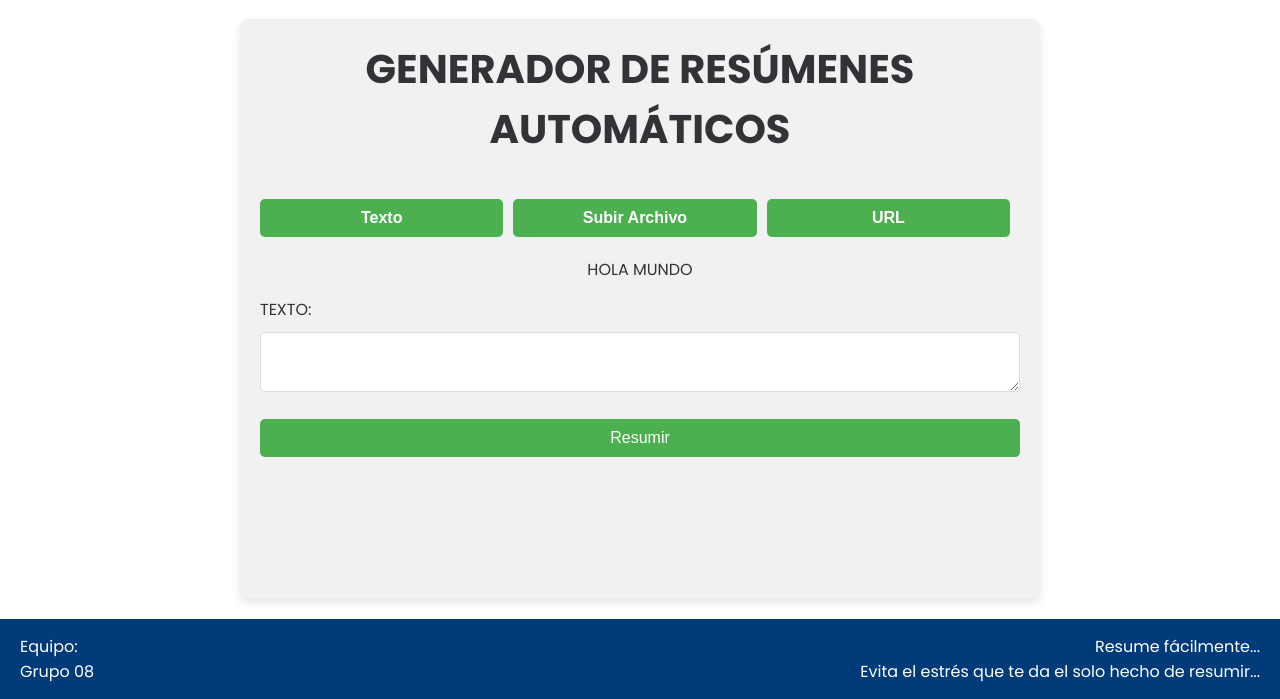
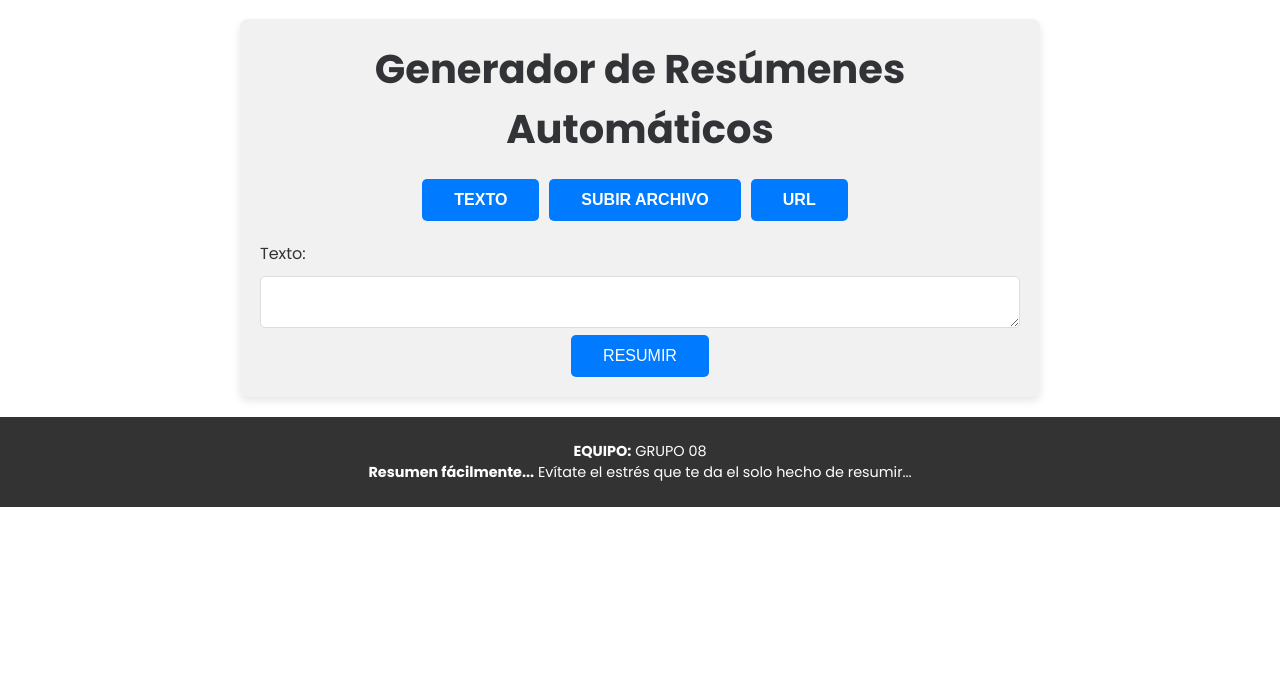
Before and after one commit to ElvisCA01/ResumenTextoPage, a Django app: page / in a window 1280 px wide. Shown: the part 101-800 px from the top of the page. Run offline with Django 5.2, Linux system fonts and the light colour scheme.

Commit message:
Cambios de Interfaz
Cambio básico de diseño de Index y Style

```diff
--- a/resumen_app/templates/index.html
+++ b/resumen_app/templates/index.html
@@ -7,19 +7,14 @@
     <link rel="stylesheet" href="style.css">
 </head>
 <body>
-    <header class="header">
-        <div class="menu container">
-            <a href="inicio.html" class="logo">Inicio</a>
-            <input type="checkbox" id="menu" />
-            <label for="menu">
-                <img src="#" class="menu-icono" alt="">
-            </label>
-            <nav class="navbar">
-                <ul>
-                    <li><a href="#">Generador de Resumen</a></li>
-                </ul>
-            </nav>
-        </div>
+    <header>
+        <nav>
+            <a href="inicio.html" class="logo">Concentra</a>
+            <div class="menu">
+                <a href="inicio.html" class="menu-item">INICIO</a>
+                <a href="index.html" class="menu-item">GENERADOR DE RESUMEN</a>
+            </div>
+        </nav>
     </header>
 
     <!-- Contenedor para las pestañas y formularios -->
@@ -36,7 +31,6 @@
         <!-- Contenido de cada pestaña -->
         <div id="texto" class="tab-content active">
             <form method="POST" enctype="multipart/form-data" action="{% url 'resumir' %}">
-                Hola mundo
                 <label for="input_texto">Texto:</label>
                 <textarea id="input_texto" name="input_texto"></textarea>
                 <button type="submit">Resumir</button>
@@ -45,7 +39,6 @@
 
         <div id="archivo" class="tab-content">
             <form method="POST" enctype="multipart/form-data" action="{% url 'resumir' %}">
-                Hola mundo
                 <label for="input_archivo">Subir Archivo:</label>
                 <input type="file" id="input_archivo" name="input_archivo">
                 <button type="submit">Resumir</button>
@@ -54,13 +47,19 @@
 
         <div id="url" class="tab-content">
             <form method="POST" enctype="multipart/form-data" action="{% url 'resumir' %}">
-                Hola mundo
                 <label for="input_url">URL:</label>
                 <input type="text" id="input_url" name="input_url">
                 <button type="submit">Resumir</button>
             </form>
         </div>
     </div>
+
+    <footer>
+        <div class="footer-content">
+            <p><strong>EQUIPO:</strong> GRUPO 08</p>
+            <p><strong>Resumen fácilmente...</strong> Evítate el estrés que te da el solo hecho de resumir...</p>
+        </div>
+    </footer>
 
     <script>
         function openTab(event, tabName) {
@@ -82,21 +81,5 @@
             event.currentTarget.classList.add("active");
         }
     </script>
-
-<footer class="footer">
-    <div class="footer-container">
-        <div class="footer-left">
-            <span>Equipo:</span><br>
-            <span>Grupo 08</span>
-        </div>
-        <div class="footer-right">
-        <span>Resume fácilmente...</span><br>
-        <span>Evita el estrés que te da el solo hecho de resumir...</span>
-        </div>
-    </div>
-</footer>
-
-
-
 </body>
 </html>
--- a/resumen_app/templates/style.css
+++ b/resumen_app/templates/style.css
@@ -12,80 +12,55 @@ body {
     font-family: "Poppins", sans-serif;
 }
 
-/* Imagen de fondo solo en el header */
-.header {
-    background-image: linear-gradient(rgba(0,0,0,0.7), rgba(0,0,0,0.7)), url('imagenes/fondo.jpg');
-    background-position: center;
-    background-repeat: no-repeat;
-    background-size: cover;
-    height: 100px; /* Ajusta la altura para que solo abarque el menú */
+/* Header */
+header {
+    background-color: #95a5bd;
+    padding: 1rem 2rem;
     display: flex;
+    justify-content: space-between;
     align-items: center;
-    justify-content: center;
+    position: fixed;
+    width: 100%;
+    top: 0;
+    height: 100px;
+    z-index: 100;
+}
+
+header nav .logo {
+    font-size: 1.75rem;
+    font-weight: bold;
+    color: #007bff;
+    text-decoration: none;
+    transition: color 0.3s;
+}
+
+header nav .menu {
+    display: flex;
+    gap: 20px;
+}
+
+header nav .menu-item {
+    font-size: 1rem;
+    color: #333;
     position: relative;
 }
 
-/* Estilos para el menú */
-.menu {
-    position: absolute;
-    top: 0;
-    left: 0;
-    right: 0;
-    display: flex;
-    align-items: center;
-    justify-content: space-between;
-    padding: 20px;
-    color: white;
-}
-
-/* Estilos para el logo y navbar */
-.logo {
-    color: #fff;
-    font-size: 25px;
-    font-weight: 800;
-}
-
-.navbar ul li a {
-    font-size: 18px;
-    padding: 28px;
-    color: #fff;
-    display: block;
-    font-weight: 600;
-}
-
-#menu {
-    display: none;
-}
-
-.menu-icono {
-    width: 25px;
-}
-
-.menu label {
-    cursor: pointer;
-    display: none;
-}
-
-/* Contenedor para las pestañas y formularios */
 .header-content {
     color: #323337;
     text-align: center;
     max-width: 800px;
-    margin: 20px auto;
+    margin: 120px auto 20px;
     padding: 20px;
-    text-transform: uppercase;
-    background-color: #f1f1f1; /* Fondo del contenedor */
+    background-color: #f1f1f1;
     border-radius: 8px;
     box-shadow: 0px 4px 8px rgba(0, 0, 0, 0.1);
 }
 
-/* Estilos del título */
 .header-content h1 {
     font-size: 2.5rem;
     margin-bottom: 20px;
 }
 
-/* Estilos para las pestañas */
 .tabs {
     display: flex;
     justify-content: center;
@@ -96,21 +71,12 @@ body {
     padding: 10px 20px;
     cursor: pointer;
     background-color: #e0e0e0;
-    border: none;
-    outline: none;
     font-weight: bold;
     color: #333;
     margin-right: 10px;
-    transition: background-color 0.3s;
-    border-radius: 5px 5px 0 0; /* Bordes redondeados superiores */
+    border-radius: 5px 5px 0 0;
 }
 
-.tab-button:hover, .tab-button.active {
-    background-color: #4CAF50;
-    color: white;
-}
-
-/* Ocultar contenido de las pestañas por defecto */
 .tab-content {
     display: none;
 }
@@ -119,84 +85,39 @@ body {
     display: block;
 }
 
-/* Estilos para las etiquetas y formularios dentro de las pestañas */
 .header-content label {
     font-size: 1rem;
     color: #333;
-    margin-top: 15px;
     display: block;
     text-align: left;
 }
 
 .header-content textarea,
 .header-content input[type="file"],
-.header-content input[type="text"],
-.header-content select {
+.header-content input[type="text"] {
     width: 100%;
     padding: 10px;
     margin-top: 10px;
     border-radius: 5px;
     border: 1px solid #ddd;
-    font-size: 1rem;
 }
 
 .header-content button {
-    width: 100%;
-    padding: 10px;
-    margin-top: 20px;
+    padding: 0.75rem 2rem;
     font-size: 1rem;
-    background-color: #4CAF50;
-    color: white;
+    color: #ffffff;
+    background-color: #007bff;
     border: none;
     border-radius: 5px;
     cursor: pointer;
-    transition: background-color 0.3s ease;
+    transition: background-color 0.3s;
+    text-transform: uppercase;
 }
 
-.header-content button:hover {
-    background-color: #45a049;
+footer {
+    background-color: #333333;
+    color: #ffffff;
+    padding: 1.5rem 2rem;
+    text-align: center;
+    font-size: 0.9rem;
 }
-
-
-/* Estilos para el pie de paguina*/
-.footer {
-    background-color: #007bff; /* Color azul para el pie de página */
-    color: white; /* Color del texto */
-    padding: 15px 20px; /* Espaciado interno */
-    width: 100%; /* Abarca todo el ancho */
-}
-
-.footer-container {
-    display: flex; /* Usamos flexbox para la distribución */
-    justify-content: space-between; /* Espacio entre los elementos */
-    align-items: center; /* Centra verticalmente los elementos */
-}
-
-.footer-left {
-    text-align: left; /* Alinea el texto a la izquierda */
-}
-
-.footer-right {
-    text-align: right; /* Alinea el texto a la derecha */
-}
-
-
-html, body {
-    height: 100%; /* Asegura que el body ocupe todo el alto de la pantalla */
-}
-
-body {
-    display: flex; /* Usa flexbox para organizar el contenido */
-    flex-direction: column; /* Organiza en columna */
-}
-
-.container {
-    flex: 1; /* Permite que el contenedor principal ocupe el espacio disponible */
-}
-
-.footer {
-    background-color: #003b79; /* Color azul para el pie de página */
-    color: white; /* Color del texto */
-    padding: 15px 20px; /* Espaciado interno */
-    width: 100%; /* Abarca todo el ancho */
-}
```
